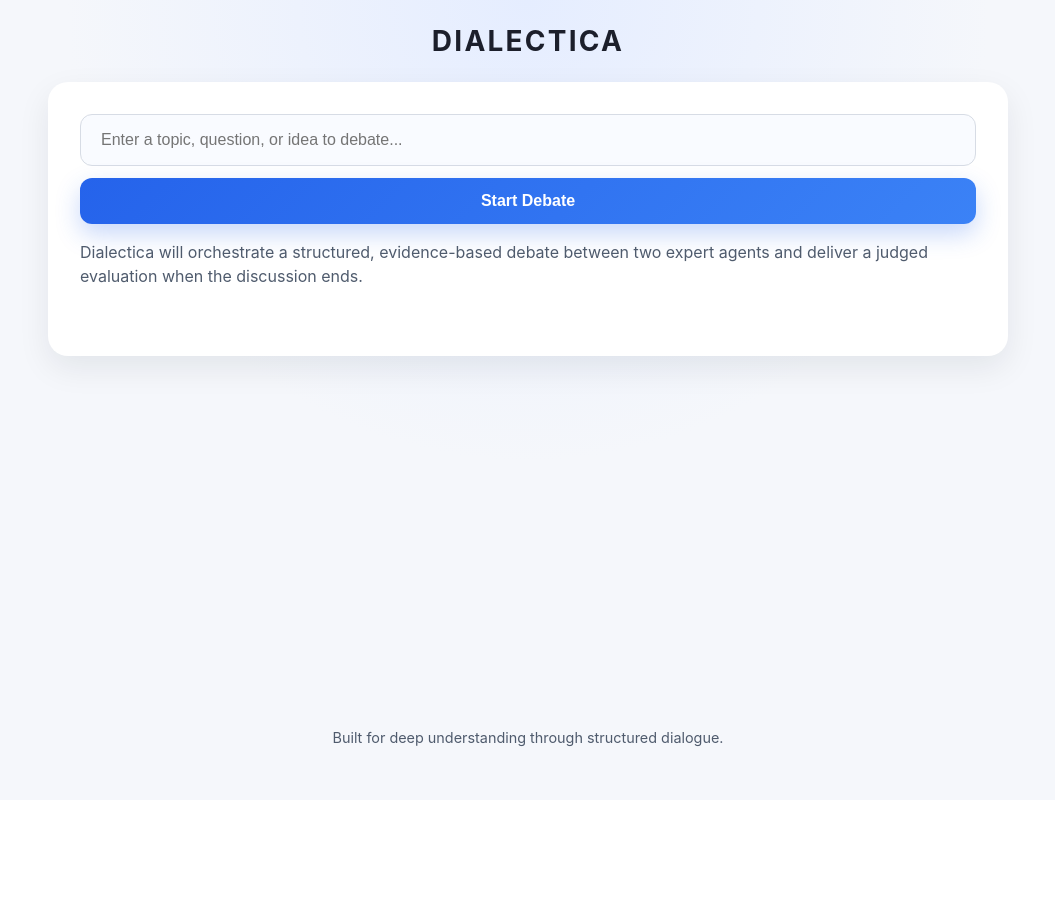
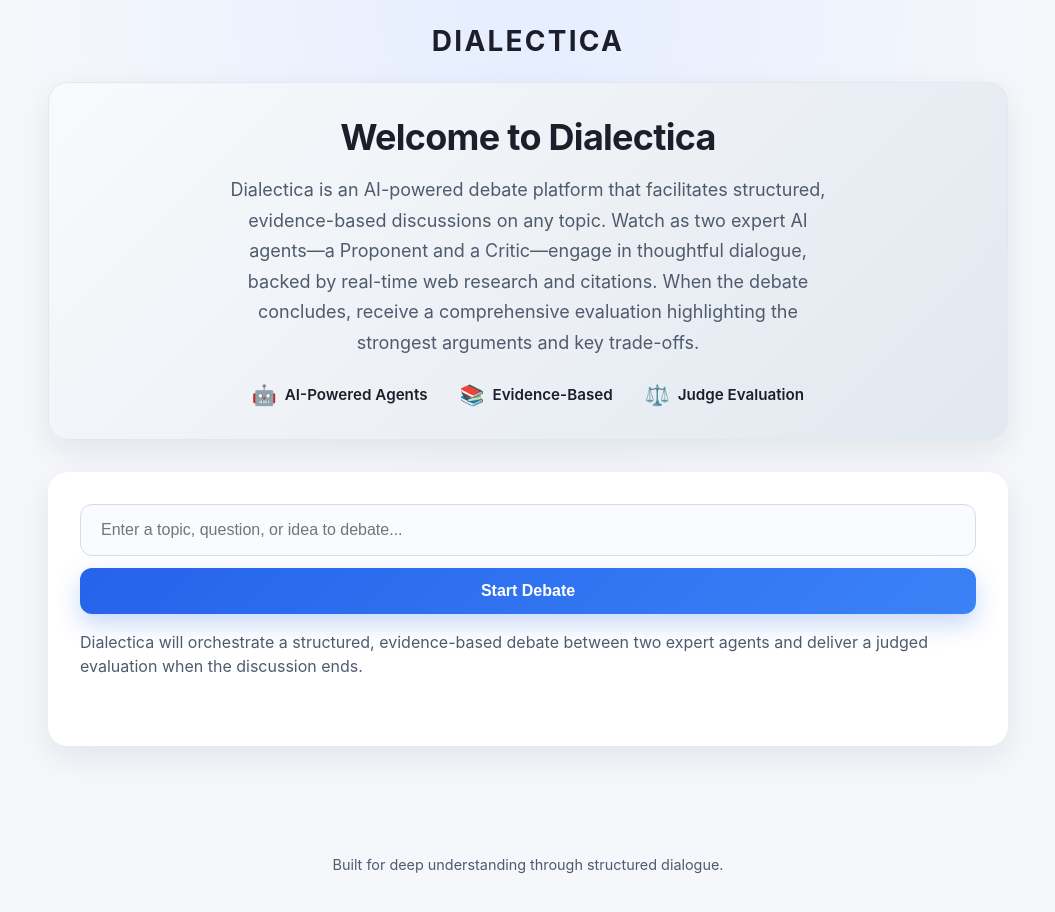
Before and after one commit to agi-bootstrap/Dialectica, a website: page public/index.html in a window 1280 px wide. Shown: the whole page, without its empty margins (112-1167 px from the left). Before the commit the page ends 800 px from the top, so only its background shows below. Drawn offline with Linux system fonts and the light colour scheme.

Commit message:
Add introduction section to index.html with features preview; style updates in styles.css for new section

```diff
--- a/public/index.html
+++ b/public/index.html
@@ -11,6 +11,32 @@
       <div class="logo">Dialectica</div>
     </header>
     <main class="main">
+      <section class="introduction-section">
+        <h1>Welcome to Dialectica</h1>
+        <p class="introduction-text">
+          Dialectica is an AI-powered debate platform that facilitates
+          structured, evidence-based discussions on any topic. Watch as two
+          expert AI agents—a Proponent and a Critic—engage in thoughtful
+          dialogue, backed by real-time web research and citations. When the
+          debate concludes, receive a comprehensive evaluation highlighting the
+          strongest arguments and key trade-offs.
+        </p>
+        <div class="features-preview">
+          <div class="feature-item">
+            <span class="feature-icon">🤖</span>
+            <span>AI-Powered Agents</span>
+          </div>
+          <div class="feature-item">
+            <span class="feature-icon">📚</span>
+            <span>Evidence-Based</span>
+          </div>
+          <div class="feature-item">
+            <span class="feature-icon">⚖️</span>
+            <span>Judge Evaluation</span>
+          </div>
+        </div>
+      </section>
+
       <section class="input-section">
         <form id="debate-form" class="debate-form" autocomplete="off">
           <label class="visually-hidden" for="topic-input"
--- a/public/styles.css
+++ b/public/styles.css
@@ -48,6 +48,7 @@ body {
   padding-bottom: 64px;
 }
 
+.introduction-section,
 .input-section,
 .debate-section,
 .evaluation-section {
@@ -55,6 +56,50 @@ body {
   border-radius: 20px;
   padding: 32px;
   box-shadow: var(--shadow);
+}
+
+.introduction-section {
+  text-align: center;
+  background: linear-gradient(135deg, #f8fafc 0%, #e2e8f0 100%);
+  border: 1px solid #e2e8f0;
+}
+
+.introduction-section h1 {
+  margin: 0 0 16px 0;
+  font-size: 2.25rem;
+  font-weight: 700;
+  color: var(--text-primary);
+  letter-spacing: -0.02em;
+}
+
+.introduction-text {
+  margin: 0 0 24px 0;
+  font-size: 1.125rem;
+  line-height: 1.7;
+  color: var(--text-secondary);
+  max-width: 600px;
+  margin-left: auto;
+  margin-right: auto;
+}
+
+.features-preview {
+  display: flex;
+  justify-content: center;
+  gap: 32px;
+  flex-wrap: wrap;
+}
+
+.feature-item {
+  display: flex;
+  align-items: center;
+  gap: 8px;
+  font-weight: 600;
+  color: var(--text-primary);
+  font-size: 0.95rem;
+}
+
+.feature-icon {
+  font-size: 1.25rem;
 }
 
 .input-section {
@@ -326,10 +371,27 @@ body {
 }
 
 @media (max-width: 720px) {
+  .introduction-section,
   .input-section,
   .debate-section,
   .evaluation-section {
     padding: 24px;
+  }
+
+  .introduction-section h1 {
+    font-size: 1.875rem;
+  }
+
+  .introduction-text {
+    font-size: 1rem;
+  }
+
+  .features-preview {
+    gap: 20px;
+  }
+
+  .feature-item {
+    font-size: 0.9rem;
   }
 
   .evaluation-item {
```
